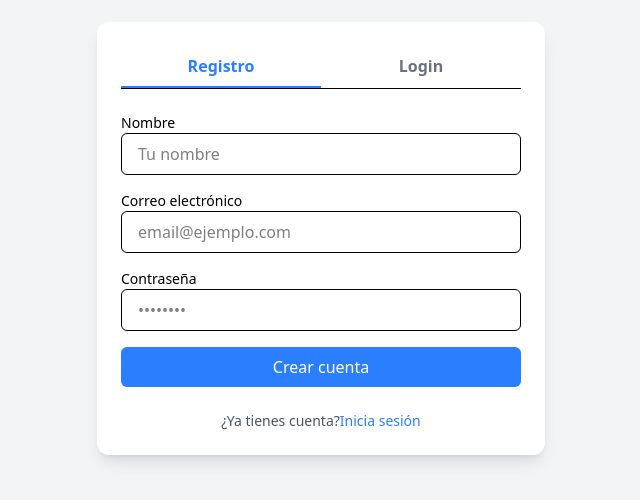
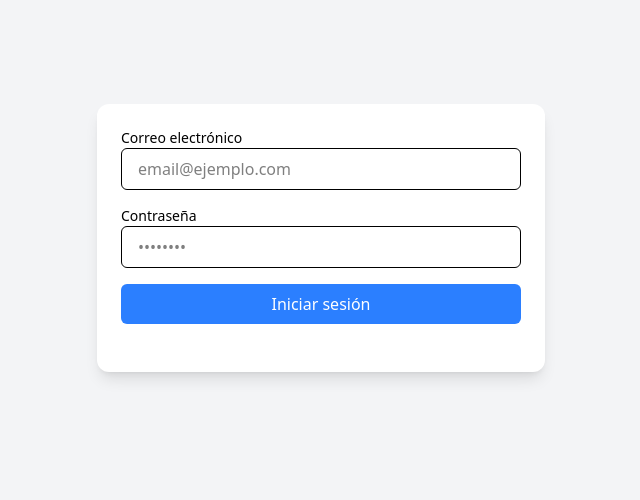
Before and after one commit to anavarro81/Weekly-Expense-Tracker, a React (Vite) app: page / in a window 1280 px wide. Shown: the part 162-662 px from the top of the page, without its empty margins (319-959 px from the left). Built offline with nearby package versions, Linux system fonts and the light colour scheme.

Commit message:
Se elimina la parte del registro

```diff
--- a/src/pages/LoginRegisterPage.jsx
+++ b/src/pages/LoginRegisterPage.jsx
@@ -1,93 +1,73 @@
-import React, {use, useState} from 'react'
-import {axiosInstance} from '../util/axios';
-import { toast, ToastContainer } from 'react-toastify';
-import 'react-toastify/dist/ReactToastify.css';
-import {useNavigate} from "react-router-dom";
-import {useUser} from '../Providers/UserProvider'
+import React, { use, useState } from "react";
+import { axiosInstance } from "../util/axios";
+import { toast, ToastContainer } from "react-toastify";
+import "react-toastify/dist/ReactToastify.css";
+import { useNavigate } from "react-router-dom";
+import { useUser } from "../Providers/UserProvider";
 
 const LoginRegisterPage = () => {
-
   const INITIAL_STATE = {
     user: "",
     email: "",
-    password: ""
+    password: "",
   };
 
   const navigate = useNavigate();
 
-  const [isRegisterTab, setIsRegisterTab] = useState("Registro")
+  // const [isRegisterTab, setIsRegisterTab] = useState(false);
 
-  const [userData, setUserData] = useState(INITIAL_STATE)
+  const [userData, setUserData] = useState(INITIAL_STATE);
 
-  const [errors, setErrors] = useState({})
+  const [errors, setErrors] = useState({});
 
-  const {user, email, password} = userData
+  const { user, email, password } = userData;
 
-  const {logedUserData, setLogedUserData} = useUser()
-
+  const { logedUserData, setLogedUserData } = useUser();
 
   const notify = (type, message) => {
-
-    switch(type) {
+    switch (type) {
       case "success":
         toast.success(message);
         break;
       case "error":
-        toast.error(message)
+        toast.error(message);
         break;
       default:
-        toast(message)
+        toast(message);
     }
-
-
   };
 
+  const handleUserData = (e) => {
+    const { name, value } = e.target;
 
-  const handleUserData = (e) => {
-
-
-
-    const {name, value} = e.target
-
-
-    setUserData(prev => ({...prev, [name]: value}))
-  }
+    setUserData((prev) => ({ ...prev, [name]: value }));
+  };
 
   const validateForm = () => {
-
     const newErrors = {};
     const emailRegex = /^[^\s@]+@[^\s@]+\.[^\s@]+$/;
 
     // Si estoy en la pestaña de registro, valido el nombre de usuario
-    if(isRegisterTab) {
-
-      // Se usa trim para evitar cadeas vacias, solo espacios por ejemplo: "   "
-      if (!user.trim())
-        newErrors.user = "El nombre del usuario el obligatorio"
-
-  }
+    // if (isRegisterTab) {
+    //   // Se usa trim para evitar cadeas vacias, solo espacios por ejemplo: "   "
+    //   if (!user.trim()) newErrors.user = "El nombre del usuario el obligatorio";
+    // }
 
     if (!email.trim()) newErrors.email = "El email es obligatorio";
-      else if (!emailRegex.test(email)) newErrors.email = "El formato del email no es válido";
+    else if (!emailRegex.test(email))
+      newErrors.email = "El formato del email no es válido";
 
     if (!password) newErrors.password = "La contraseña es obligatoria";
-      else if (password.length < 6) newErrors.password = "La contraseña debe tener al menos 6 caracteres";
+    else if (password.length < 6)
+      newErrors.password = "La contraseña debe tener al menos 6 caracteres";
 
     return newErrors;
-
-
-
-  }
+  };
 
   const handleSubmitForm = async (e) => {
     e.preventDefault();
 
-
-
-      const formErrors = validateForm()
-
-
-
+    const formErrors = validateForm();
 
     // Verifica is hay errores en el formulario.
     // Si el objeto tiene alguna clave, significa que tiene errores.
@@ -98,52 +78,38 @@ const LoginRegisterPage = () => {
     }
 
     // Inicializa los errores si todo va bien.
-    setErrors({})
+    setErrors({});
 
-    const endpoint = isRegisterTab ? '/auth/register' : '/auth/login'
-    const payload  = isRegisterTab ? {user, email, password} : {email, password}
+    const endpoint = "/auth/login"; // isRegisterTab ? "/auth/register" : "/auth/login";
+    const payload = { email, password }; // isRegisterTab ? { user, email, password } : { email, password };
 
-      console.log('endpoint ', endpoint)
-      console.log('payload ', payload)
+    console.log("endpoint ", endpoint);
+    console.log("payload ", payload);
 
     try {
-        const {data} = await axiosInstance.post(endpoint, payload)
+      const { data } = await axiosInstance.post(endpoint, payload);
 
-        console.log('data ', data)
+      console.log("data ", data);
 
-        if(!isRegisterTab) {
+      console.log("data.userInfo", data.userInfo);
 
-          console.log('data.userInfo', data.userInfo);
+      localStorage.setItem("authToken", data.userInfo.token);
+      setLogedUserData(data.userInfo);
+      navigate(`/dashboard`);
+      // } else {
+      //   notify("success", "Usuario registrado con exito");
+      // }
+    } catch (error) {
+      console.error("error al hacer el login", error);
+      notify("error", "error en el login");
+    }
+  };
 
-          localStorage.setItem('authToken', data.userInfo.token)
-          setLogedUserData(data.userInfo)
-          navigate(`/dashboard`)
-        } else {
-
-          notify("success", "Usuario registrado con exito")
-        }
-
-
-
-
-
-
-
-      } catch (error) {
-        console.error('error al hacer el login', error);
-        notify("error", "error en el login")
-      }
-
-
-  }
-
-  const switchTab = (isRegister) => {
-      setIsRegisterTab(isRegister);
-      setErrors({}); // Limpia los errores al cambiar de pestaña
-      setUserData(INITIAL_STATE); // Resetea el formulario
-  }
-
-
+  // const switchTab = (isRegister) => {
+  //   setIsRegisterTab(isRegister);
+  //   setErrors({}); // Limpia los errores al cambiar de pestaña
+  //   setUserData(INITIAL_STATE); // Resetea el formulario
+  // };
 
   return (
     <div className="bg-gray-100 flex items-center justify-center min-h-screen">
@@ -152,6 +118,8 @@ const LoginRegisterPage = () => {
           <ToastContainer />
         </div>
 
+        {/* Tabs Registro y Login */}
+        {/*
         <input type="radio" name="tab" id="tab-registro" className="hidden peer/tab-registro" onChange={() => switchTab(true)} />
         <input type="radio" name="tab" id="tab-login" className="hidden peer/tab-login" onChange={() => switchTab(false)}/>
         <div className="flex mb-6 border-b">
@@ -164,8 +132,10 @@ const LoginRegisterPage = () => {
             Login
           </label>
         </div>
+        */}
 
         {/* Formulario Registro */}
+        {/*
         <div id="regiter-tab" className={`${isRegisterTab  ? "block" : "hidden"}`}>
           <form className="space-y-4">
             <div>
@@ -208,47 +178,53 @@ const LoginRegisterPage = () => {
             </p>
           </form>
         </div>
+        */}
 
         {/* Formulario de Login */}
-    <div id="login-tab" className={`${!isRegisterTab  ? "block" : "hidden"}`} >
+        <div id="login-tab" className="block">
           <form className="space-y-4">
             <div>
-          <label className="block text-sm font-medium">Correo electrónico</label>
-          <input type="email"
+              <label className="block text-sm font-medium">
+                Correo electrónico
+              </label>
+              <input
+                type="email"
                 name="email"
                 onChange={handleUserData}
                 placeholder="email@ejemplo.com"
-                 className="w-full px-4 py-2 border rounded-md focus:ring focus:ring-blue-300"/>
+                className="w-full px-4 py-2 border rounded-md focus:ring focus:ring-blue-300"
+              />
             </div>
             <div>
               <label className="block text-sm font-medium">Contraseña</label>
-          <input type="password"
+              <input
+                type="password"
                 placeholder="••••••••"
                 name="password"
                 onChange={handleUserData}
-                 className="w-full px-4 py-2 border rounded-md focus:ring focus:ring-blue-300"/>
+                className="w-full px-4 py-2 border rounded-md focus:ring focus:ring-blue-300"
+              />
             </div>
             <button
               onClick={handleSubmitForm}
-        className="w-full bg-blue-500 text-white py-2 rounded-md hover:bg-blue-600 transition">
+              className="w-full bg-blue-500 text-white py-2 rounded-md hover:bg-blue-600 transition"
+            >
               Iniciar sesión
             </button>
             <p className="text-sm text-center mt-2 text-gray-600">
-          ¿No estás registrado?
-          <label htmlFor="tab-registro" className="text-blue-500 hover:underline cursor-pointer">
+              {/* ¿No estás registrado?
+              <label
+                htmlFor="tab-registro"
+                className="text-blue-500 hover:underline cursor-pointer"
+              >
                 Crear cuenta
-          </label>
+              </label> */}
             </p>
           </form>
         </div>
+      </div>
+    </div>
+  );
+};
 
-
-
-      </div>
-
-    </div>
-
-  )
-}
-
-export default LoginRegisterPage
+export default LoginRegisterPage;
```
Lines whose indentation alone changed are shown as unchanged.
